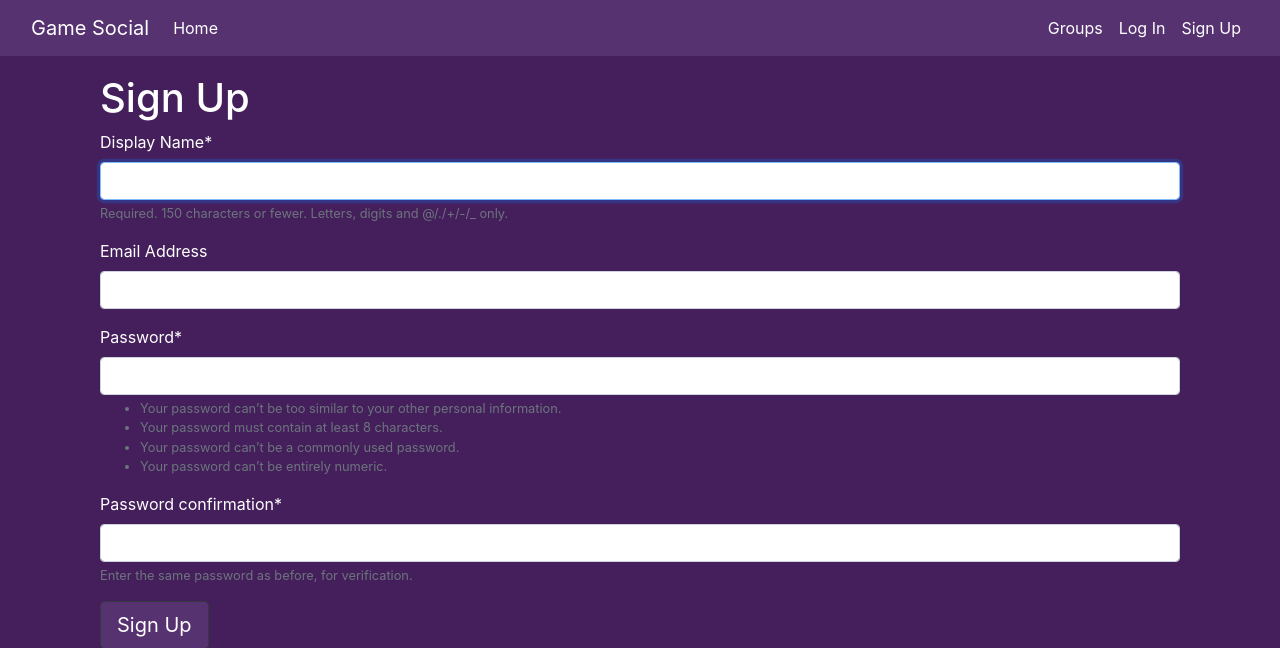
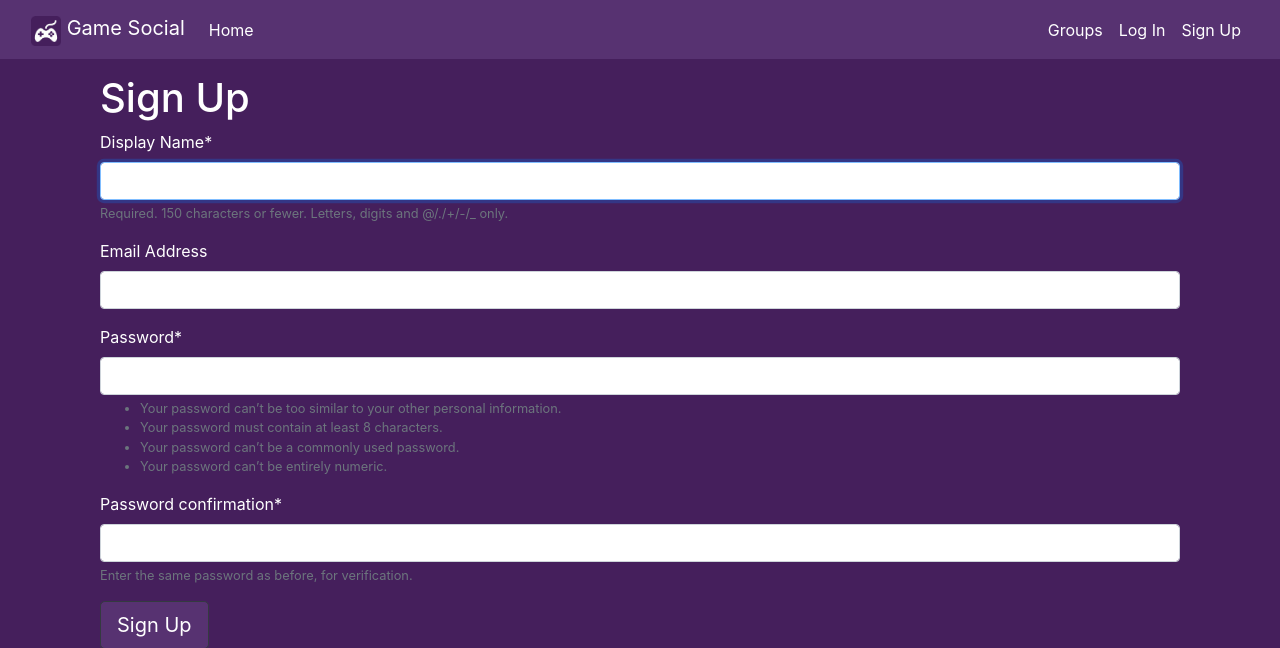
Before and after one commit to Endrju00/Game-Social, a Django app: page /accounts/signup/ in a window 1280 px wide. Shown: the top 648 px of the page. Run offline with Django 3.2, Linux system fonts and the light colour scheme; some libraries are stand-ins or nearby versions.

Commit message:
Logo added

```diff
--- a/templates/base.html
+++ b/templates/base.html
@@ -9,10 +9,7 @@
     <link rel="stylesheet" href="https://stackpath.bootstrapcdn.com/bootstrap/4.1.3/css/bootstrap.min.css" integrity="sha384-MCw98/SFnGE8fJT3GXwEOngsV7Zt27NXFoaoApmYm81iuXoPkFOJwJ8ERdknLPMO" crossorigin="anonymous">
     <script src="https://stackpath.bootstrapcdn.com/bootstrap/4.1.3/js/bootstrap.min.js" integrity="sha384-ChfqqxuZUCnJSK3+MXmPNIyE6ZbWh2IMqE241rYiqJxyMiZ6OW/JmZQ5stwEULTy" crossorigin="anonymous"></script>
 
-    <link rel="preconnect" href="https://fonts.googleapis.com">
-    <link rel="preconnect" href="https://fonts.gstatic.com" crossorigin>
-    <link href="https://fonts.googleapis.com/css2?family=Montserrat:wght@300&display=swap" rel="stylesheet">
-    <link rel="icon" href="https://static.vecteezy.com/system/resources/previews/002/522/478/non_2x/modern-flat-design-of-gamepad-or-joystick-icon-for-web-vector.jpg">
+    <link rel="icon" href="{% static 'socialmedia/images/logo.png' %}">
 
     <!-- icons -->
     <link href="https://maxcdn.bootstrapcdn.com/font-awesome/4.7.0/css/font-awesome.min.css" rel="stylesheet">
@@ -24,7 +21,10 @@
   <body>
     <nav class="navbar fixed-top navbar-expand-lg navbar-dark" style="background-color: #573271;">
       <div class="container-fluid">
-        <a class="navbar-brand" href="{% url 'home' %}">Game Social</a>
+        <a class="navbar-brand" href="{% url 'home' %}">
+          <img src="{% static 'socialmedia/images/logo.png' %}" width="30" height="30" class="d-inline-block align-text-top" alt="">
+          Game Social
+        </a>
         <button class="navbar-toggler" type="button" data-bs-toggle="collapse" data-bs-target="#navbarSupportedContent" aria-controls="navbarSupportedContent" aria-expanded="false" aria-label="Toggle navigation">
           <span class="navbar-toggler-icon"></span>
         </button>
```
Also changed, not shown: static/socialmedia/images/logo.png (added).
